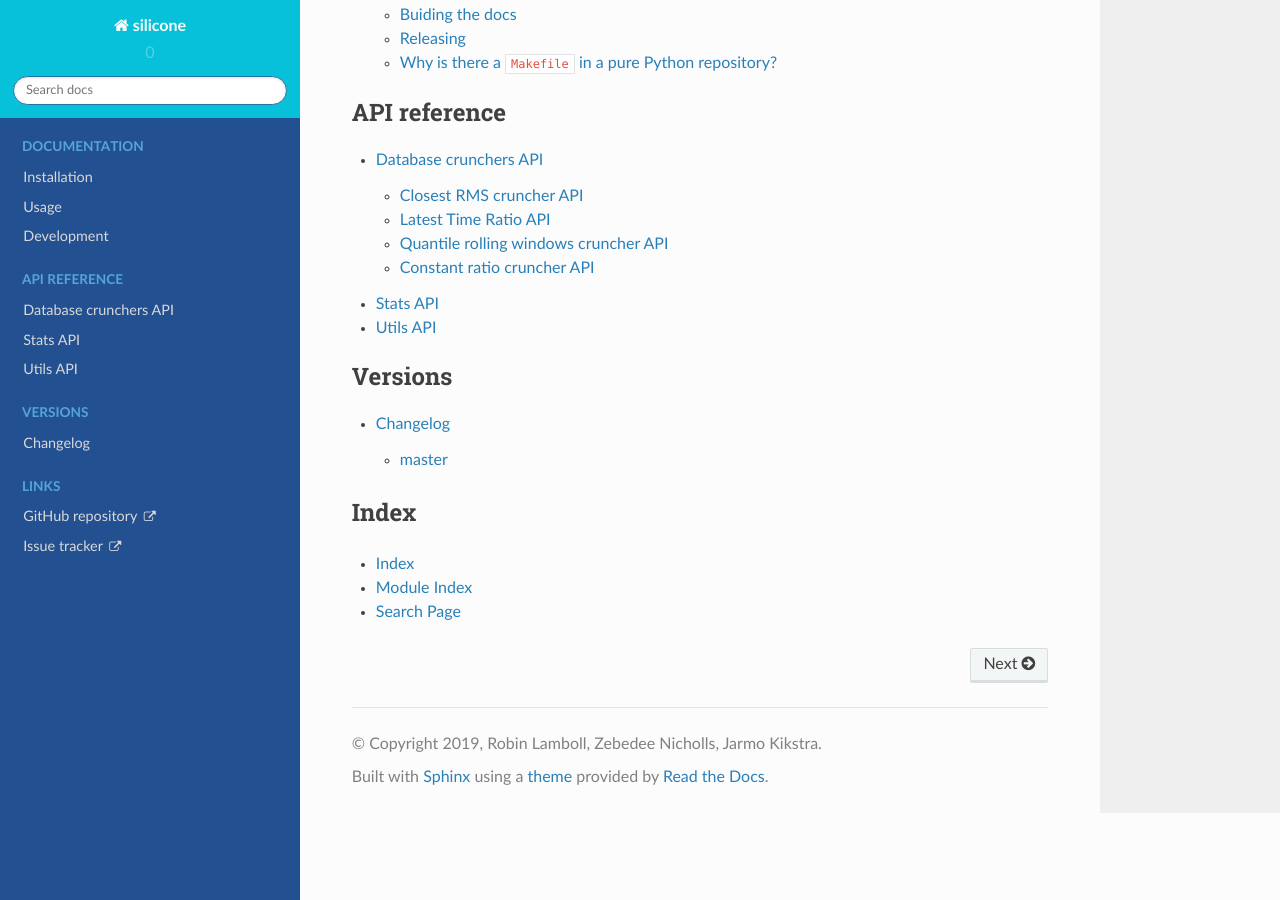
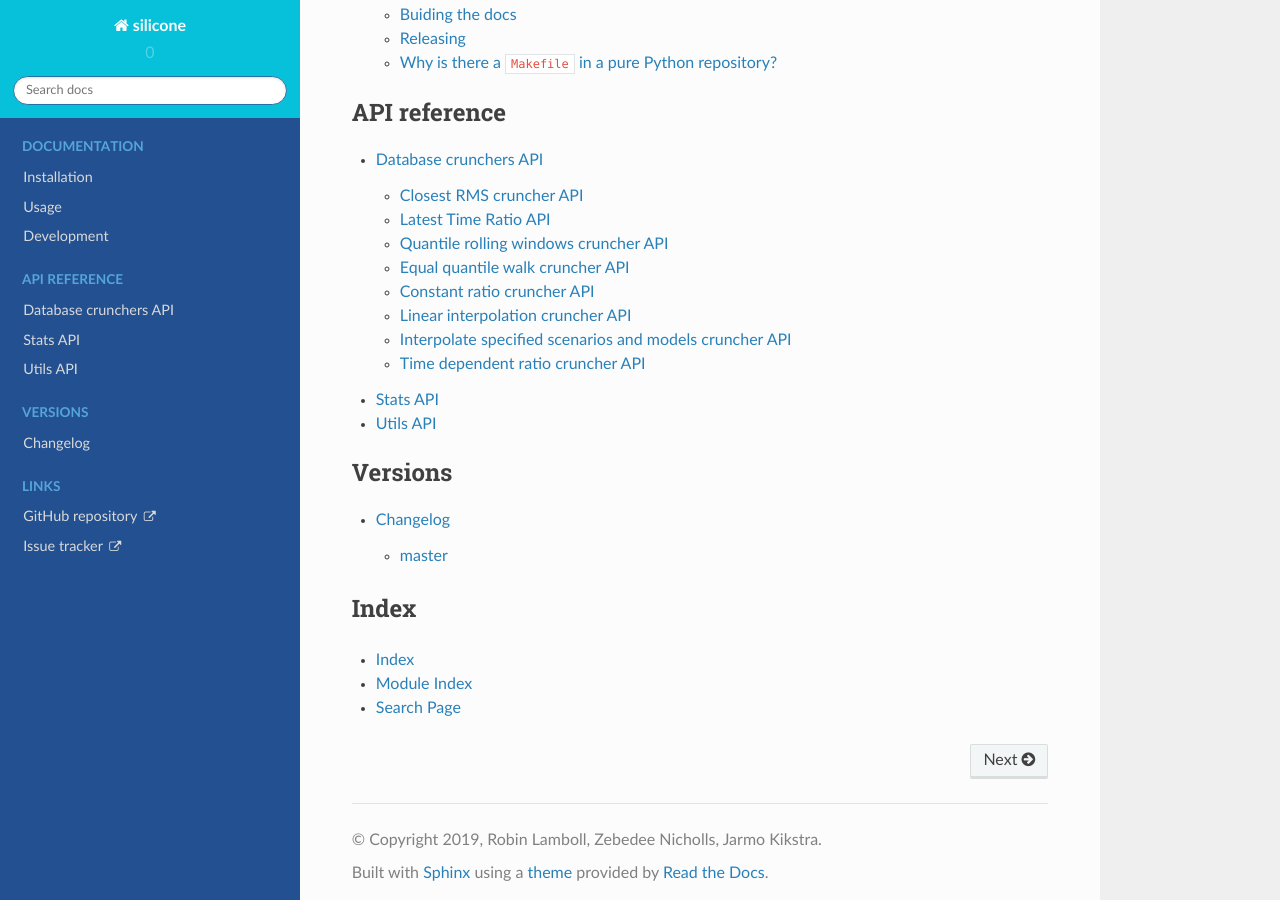
Before and after one commit to GranthamImperial/silicone, a Sphinx documentation site: the page built from docs/source/index.rst, in a window 1280 px wide and 900 px high, scrolled down 625 px. Built offline with Sphinx 7.4.7 and the Read the Docs theme 2.0.0, drawn with Linux system fonts in a browser that asks for light colours.

Commit message:
Updated some rather outdated documentation

```diff
--- a/docs/source/database-crunchers.rst
+++ b/docs/source/database-crunchers.rst
@@ -18,16 +18,37 @@ Latest Time Ratio API
 .. automodule:: silicone.database_crunchers.latest_time_ratio
     :members:
 
-
 Quantile rolling windows cruncher API
 =====================================
 
 .. automodule:: silicone.database_crunchers.quantile_rolling_windows
     :members:
 
+Equal quantile walk cruncher API
+================================
+
+.. automodule:: silicone.database_crunchers.equal_quantile_walk
+    :members:
 
 Constant ratio cruncher API
 ===========================
 
 .. automodule:: silicone.database_crunchers.constant_ratio
     :members:
+
+Linear interpolation cruncher API
+=================================
+
+.. automodule:: silicone.database_crunchers.linear_interpolation
+    :members:
+
+Interpolate specified scenarios and models cruncher API
+=======================================================
+
+.. automodule:: silicone.database_crunchers.interpolate_specified_scenarios_and_models
+    :members:
+
+Time dependent ratio cruncher API
+=================================
+.. automodule:: silicone.database_crunchers.time_dep_ratio
+    :members:
```
